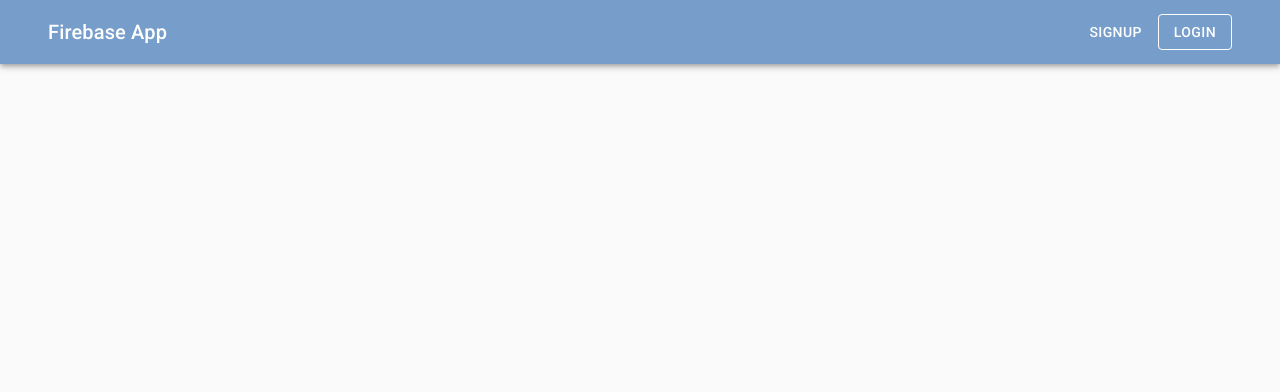
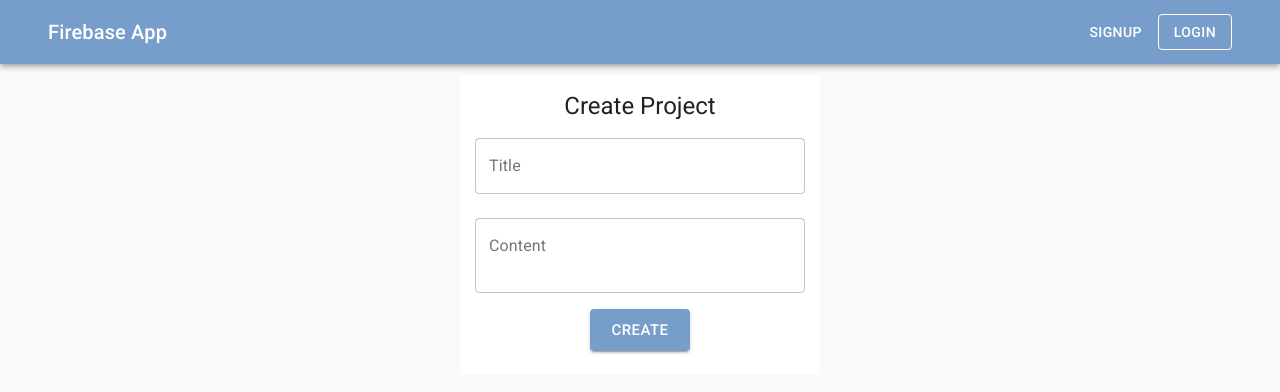
Before and after one commit to emrullahayin/react-redux-firebase-app, a React (Create React App) app: page /create in a window 1280 px wide. Shown: the top 392 px of the page. Built offline with nearby package versions, Linux system fonts and the light colour scheme.

Commit message:
create project

```diff
--- a/src/App.js
+++ b/src/App.js
@@ -11,6 +11,7 @@ import Dashboard from "./components/dashboard/Dashboard";
 import ProjectDetails from "./components/projects/ProjectDetails";
 import SignIn from "./components/auth/SignIn";
 import SignUp from "./components/auth/SignUp";
+import CreateProject from "./components/projects/CreateProject";
 
 const useStyles = makeStyles(theme => ({
   container: {
@@ -33,6 +34,7 @@ export default function App() {
               <Route path="/project/:id" component={ProjectDetails} />
               <Route path="/signin" component={SignIn} />
               <Route path="/signup" component={SignUp} />
+              <Route path="/create" component={CreateProject} />
             </Switch>
           </Grid>
         </Container>
--- a/src/components/projects/CreateProject.js
+++ b/src/components/projects/CreateProject.js
@@ -1,7 +1,90 @@
 import React from "react";
 
+import { makeStyles } from "@material-ui/core/styles";
+import TextField from "@material-ui/core/TextField";
+import Button from "@material-ui/core/Button";
+import Typography from "@material-ui/core/Typography";
+
+const useStyles = makeStyles(theme => ({
+  container: {
+    display: "flex",
+    flexWrap: "wrap",
+    justifyContent: "center",
+    maxWidth: 360,
+    margin: "auto",
+    backgroundColor: theme.palette.background.paper,
+    padding: 15,
+    marginTop: 15
+  },
+  button: {
+    margin: theme.spacing(1)
+  },
+  textField: {}
+}));
+
 const CreateProject = () => {
-  return <div />;
+  const classes = useStyles();
+  const [values, setValues] = React.useState({
+    title: "",
+    content: ""
+  });
+
+  const handleChange = name => event => {
+    setValues({ ...values, [name]: event.target.value });
+  };
+
+  const handleSubmit = event => {
+    event.preventDefault();
+    console.log(values);
+  };
+
+  return (
+    <form
+      className={classes.container}
+      onSubmit={handleSubmit}
+      noValidate
+      autoComplete="off"
+    >
+      <Typography variant="h5" component="h6">
+        Create Project
+      </Typography>
+      <TextField
+        id="title-input"
+        label="Title"
+        className={classes.textField}
+        value={values.title}
+        onChange={handleChange("title")}
+        type="text"
+        margin="normal"
+        variant="outlined"
+        fullWidth
+      />
+      <TextField
+        id="content-input"
+        label="Content"
+        className={classes.textField}
+        value={values.content}
+        onChange={handleChange("content")}
+        type="text"
+        margin="normal"
+        variant="outlined"
+        fullWidth
+        placeholder=""
+        multiline={true}
+        rows={2}
+        rowsMax={4}
+      />
+      <Button
+        size="large"
+        type="submit"
+        variant="contained"
+        color="primary"
+        className={classes.button}
+      >
+        Create
+      </Button>
+    </form>
+  );
 };
 
 export default CreateProject;
```
